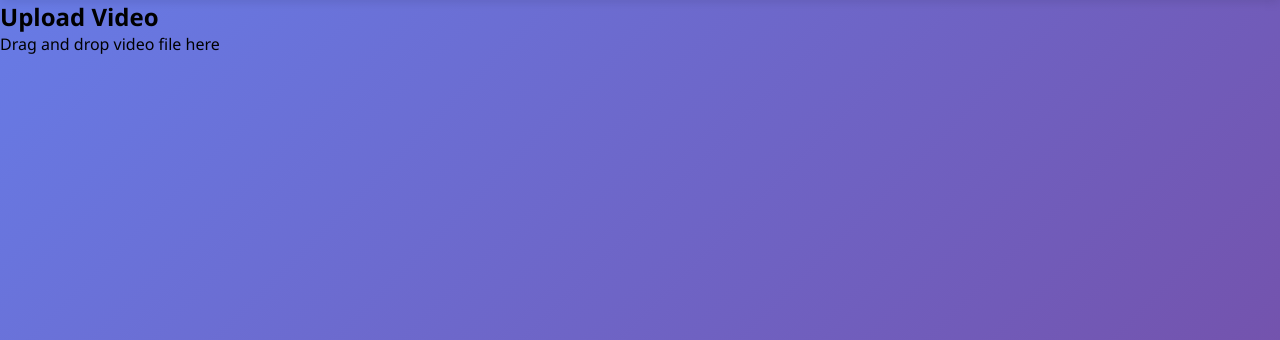
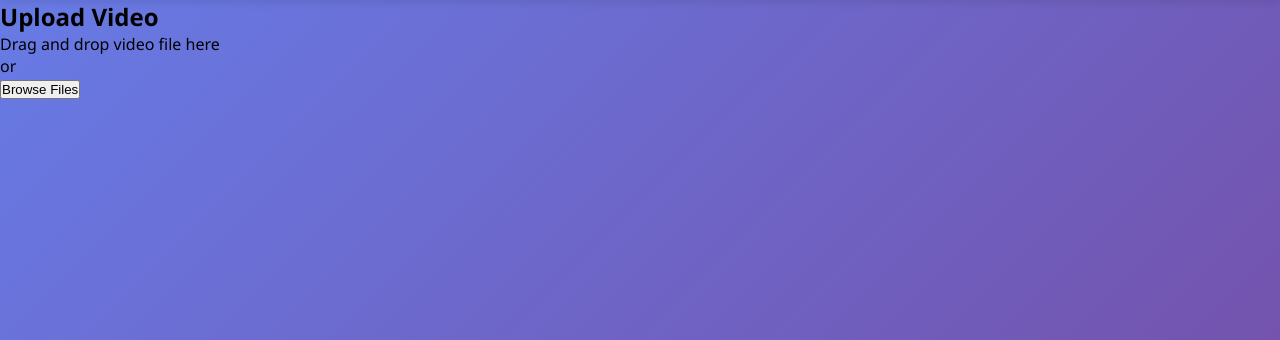
Before and after one commit to Corvin-Negyed/parking-slot-detection, a Flask app: page / in a window 1280 px wide. Shown: the part 129-469 px from the top of the page. Run offline with Flask 3, Linux system fonts and the light colour scheme.

Commit message:
Add file input and browse button

```diff
--- a/templates/index.html
+++ b/templates/index.html
@@ -18,6 +18,9 @@
                 <h2>Upload Video</h2>
                 <div id="dropZone" class="drop-zone">
                     <p>Drag and drop video file here</p>
+                    <p>or</p>
+                    <input type="file" id="fileInput" accept="video/*" style="display: none;">
+                    <button id="browseBtn">Browse Files</button>
                 </div>
             </div>
         </div>
```
